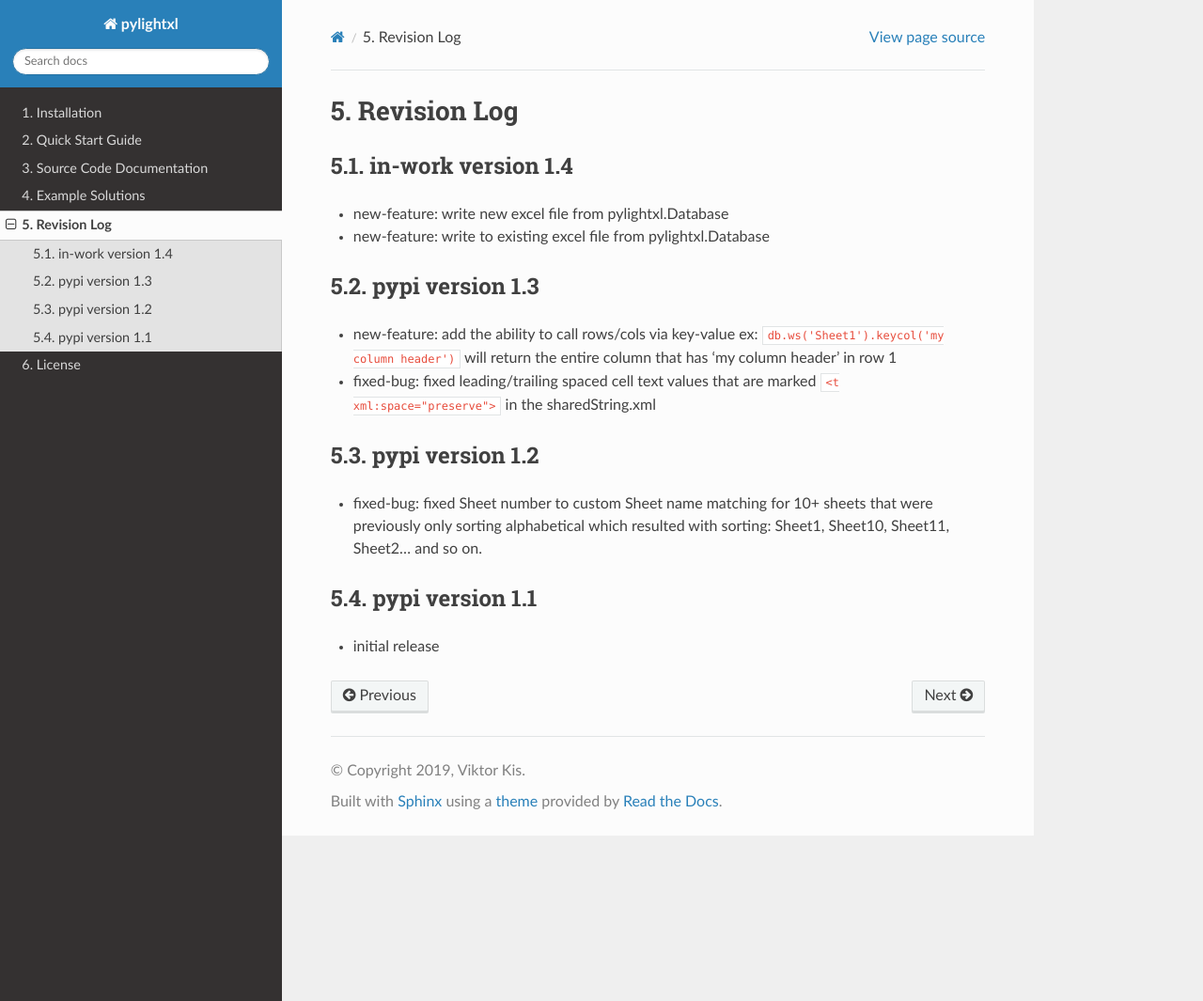
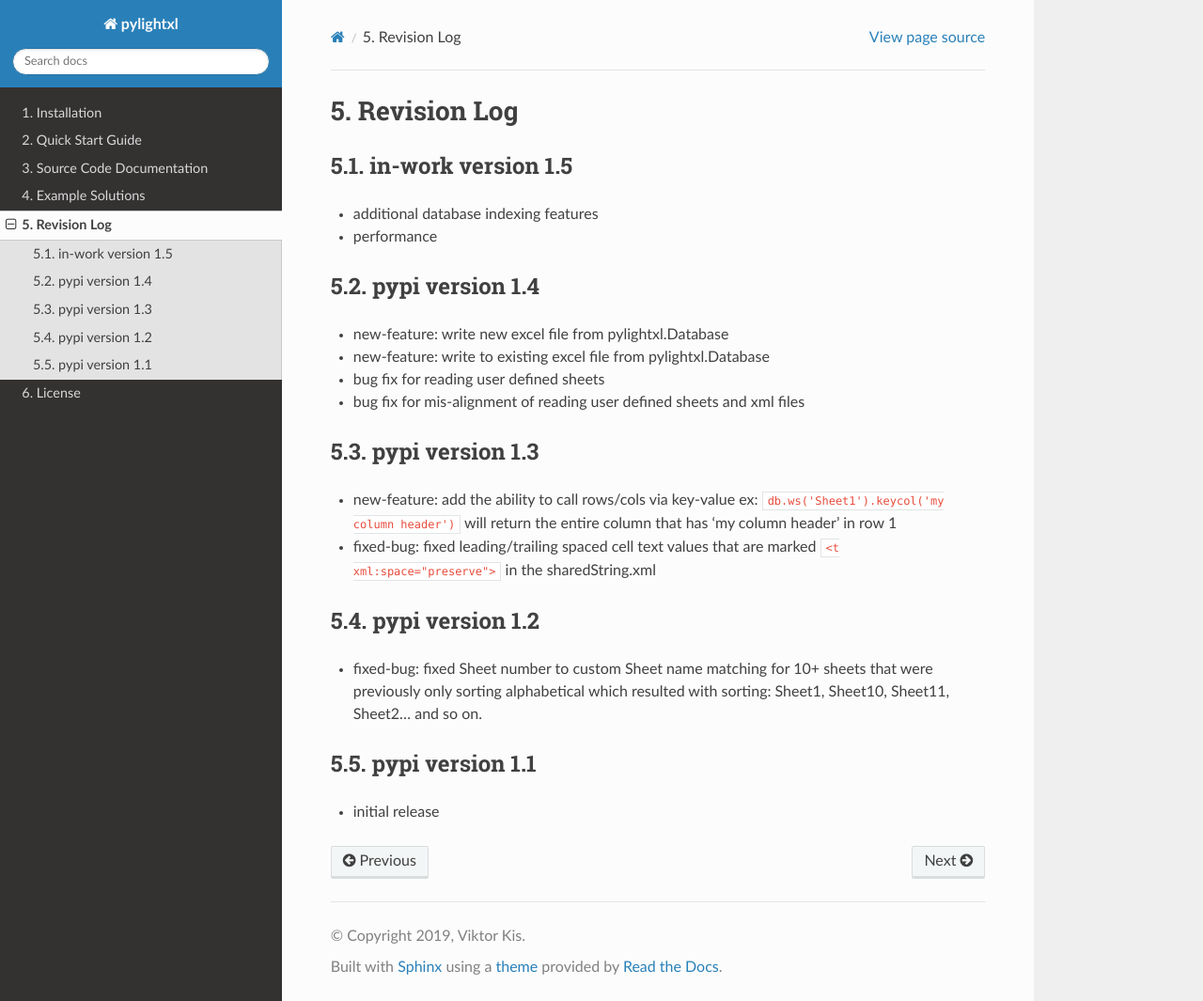
Before and after one commit to PydPiper/pylightxl, a Sphinx documentation site: the page built from doc/source/revlog.rst, in a window 1280 px wide and 1065 px high. Shown: the whole window at 94% size. Built offline with Sphinx 7.4.7 and the Read the Docs theme 2.0.0, drawn with Linux system fonts in a browser that asks for light colours.

```diff
--- a/doc/source/index.rst
+++ b/doc/source/index.rst
@@ -37,7 +37,7 @@ High-Level Feature Summary
 
 - Worksheet data size is consistent for each row/col. Any data that is empty will return a ''
 
-- Writer coming soon!
+- Writer now working in v1.4
 
 
 Limitations
--- a/doc/source/revlog.rst
+++ b/doc/source/revlog.rst
@@ -1,10 +1,17 @@
 Revision Log
 ============
 
-in-work version 1.4
+in-work version 1.5
+-------------------
+- additional database indexing features
+- performance
+
+pypi version 1.4
 -------------------
 - new-feature: write new excel file from pylightxl.Database
 - new-feature: write to existing excel file from pylightxl.Database
+- bug fix for reading user defined sheets
+- bug fix for mis-alignment of reading user defined sheets and xml files
 
 pypi version 1.3
 ----------------
--- a/setup.py
+++ b/setup.py
@@ -5,7 +5,7 @@ with open("README.md", "r") as fh:
 
 setuptools.setup(
     name="pylightxl", # Replace with your own username
-    version="1.3",
+    version="1.4",
     author="Viktor Kis",
     author_email="",
     description="A light weight excel read/writer for python27 and python3 with no dependencies",
```
Also changed, not shown: README.md (+2 -2 lines).
